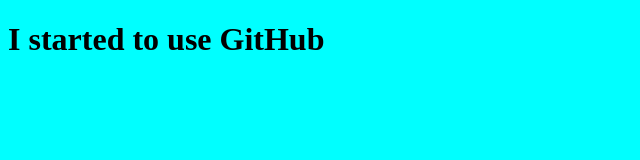
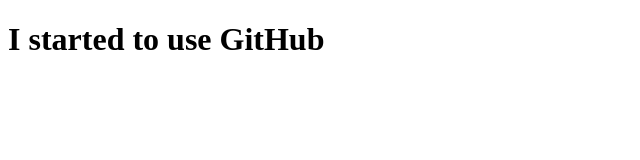
Before and after one commit to IrinaBKN/myFirstProject, a plain HTML site: page index.html in a window 1280 px wide. Shown: the whole page, without its empty margins (0-640 px from the left). Drawn offline with Linux system fonts and the light colour scheme.

Commit message:
Revert "created style.css"
This reverts commit 547733152af9881a16565a72a7e57d2fc94284bf.

```diff
--- a/index.html
+++ b/index.html
@@ -3,7 +3,6 @@
 <head>
     <meta charset="UTF-8">
     <meta name="viewport" content="width=device-width, initial-scale=1.0">
-    <link rel="stylesheet" href="style.css">
     <title>Document</title>
 </head>
 <body>
--- a/style.css
+++ /dev/null
@@ -1,3 +0,0 @@
-body{
-    background-color: aqua;
-}
```
